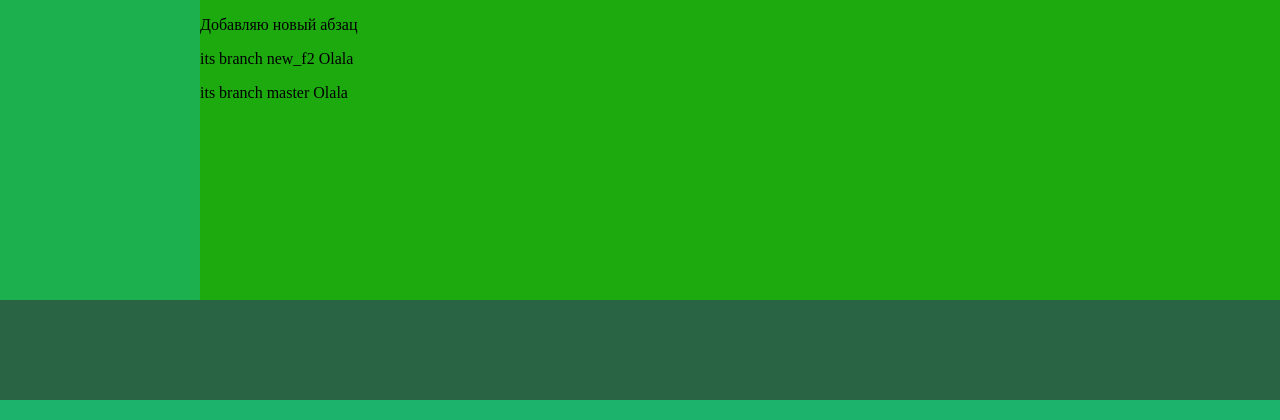
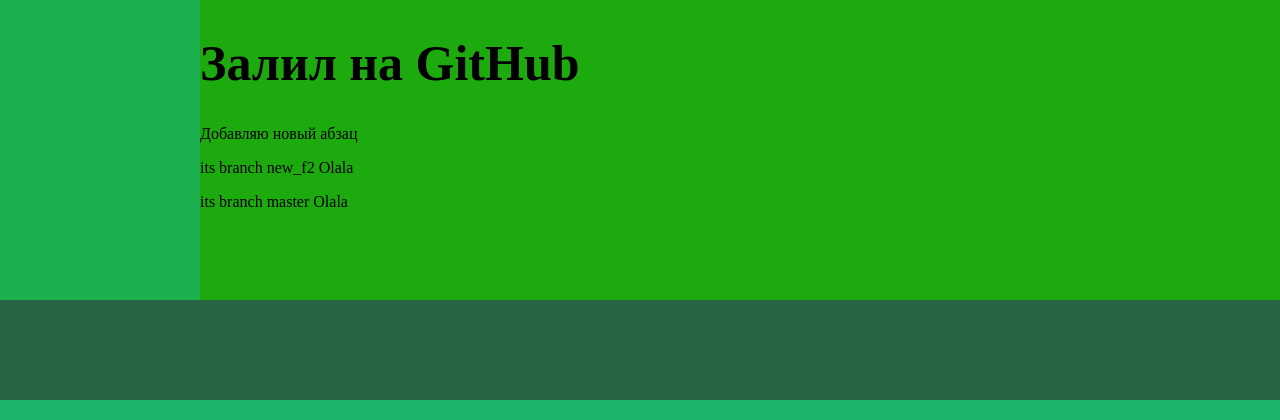
Before and after one commit to SMOuk/git-project, a PHP site: page / in a window 1280 px wide. Shown: the part 100-520 px from the top of the page. Run offline with PHP 8.4, Linux system fonts and the light colour scheme.

Commit message:
GitGub modif

```diff
--- a/css/style.css
+++ b/css/style.css
@@ -46,3 +46,6 @@
 }
 header > .logo span {
 }
+h1 {
+    font-size: 50px;
+}
--- a/index.html
+++ b/index.html
@@ -12,6 +12,7 @@
     <header></header>
     <nav></nav>
     <main>
+      <h1>Залил на GitHub</h1>
       <p>Добавляю новый абзац</p>
       <p>its branch new_f2 Olala</p>
       <p>its branch master Olala</p>
```
